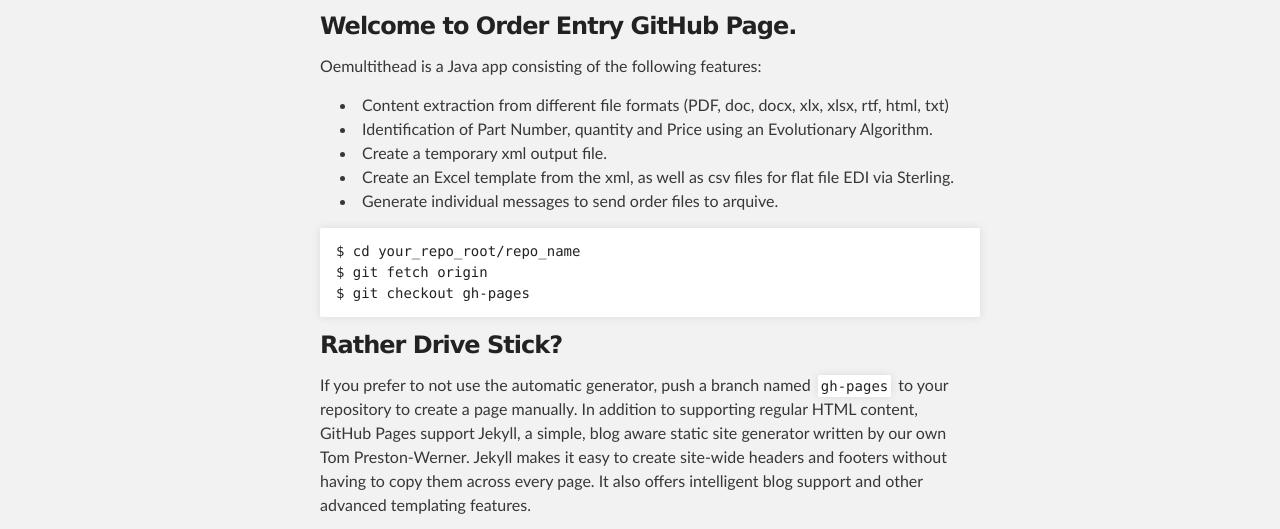
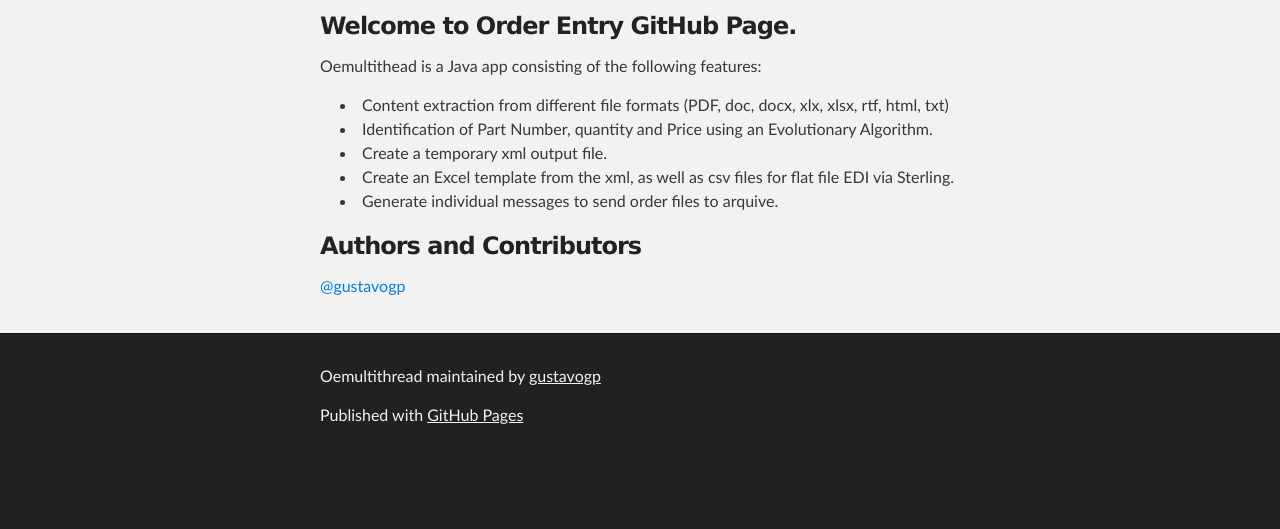
Before and after one commit to gustavogp/OEMultiThread, a plain HTML site: page index.html in a window 1280 px wide. Shown: the part 252-781 px from the top of the page. Drawn offline with Linux system fonts and the light colour scheme.

Commit message:
Update index.html

```diff
--- a/index.html
+++ b/index.html
@@ -42,15 +42,8 @@
 <li>Create a temporary xml output file.</li>
 <li>Create an Excel template from the xml, as well as csv files for flat file EDI via Sterling.</li>
 <li>Generate individual messages to send order files to arquive.</li>
-</ul><pre><code>$ cd your_repo_root/repo_name
-$ git fetch origin
-$ git checkout gh-pages
-</code></pre>
+</ul>
 
-<h3>
-<a name="rather-drive-stick" class="anchor" href="#rather-drive-stick"><span class="octicon octicon-link"></span></a>Rather Drive Stick?</h3>
-
-<p>If you prefer to not use the automatic generator, push a branch named <code>gh-pages</code> to your repository to create a page manually. In addition to supporting regular HTML content, GitHub Pages support Jekyll, a simple, blog aware static site generator written by our own Tom Preston-Werner. Jekyll makes it easy to create site-wide headers and footers without having to copy them across every page. It also offers intelligent blog support and other advanced templating features.</p>
 
 <h3>
 <a name="authors-and-contributors" class="anchor" href="#authors-and-contributors"><span class="octicon octicon-link"></span></a>Authors and Contributors</h3>
```
